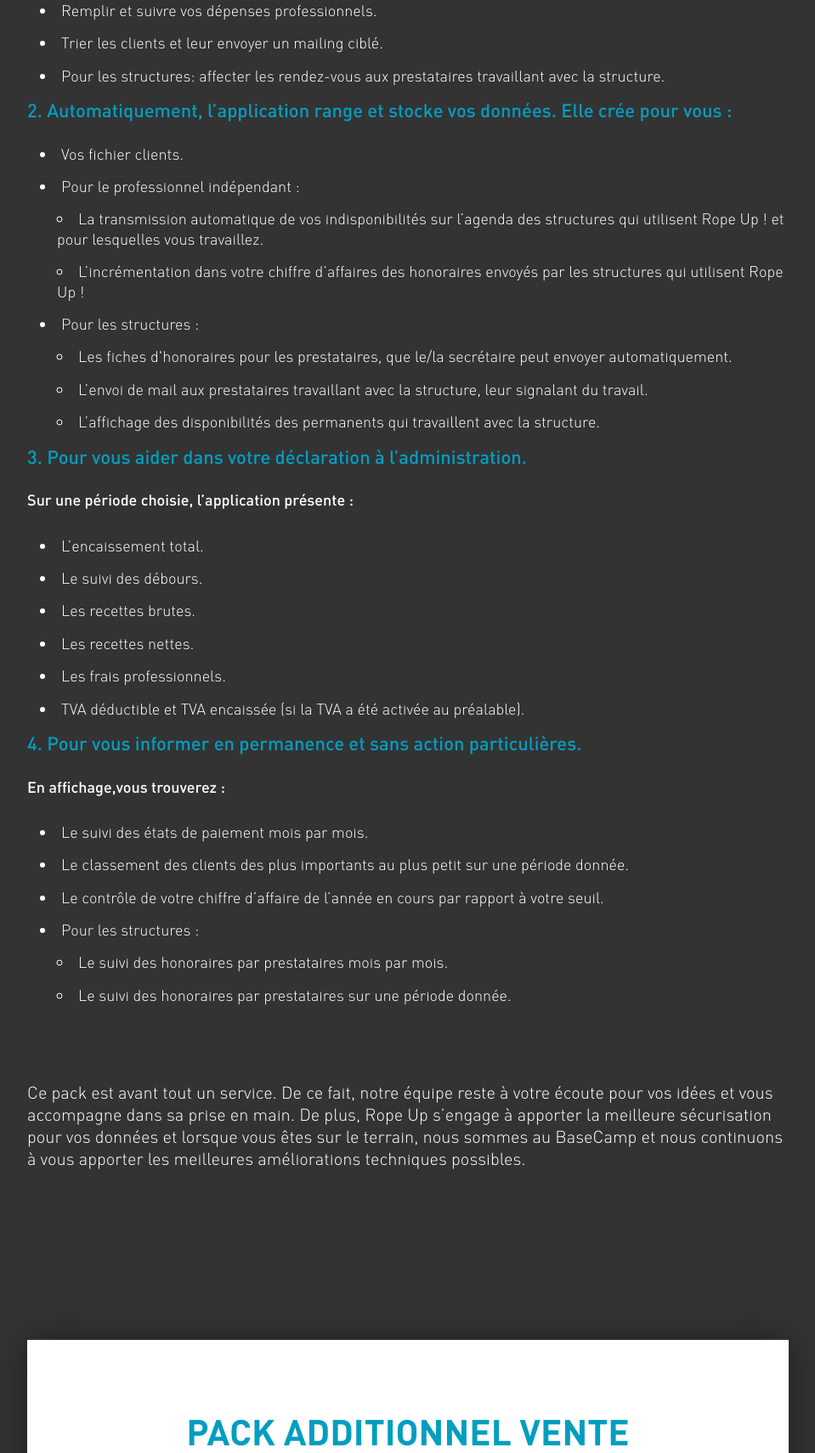
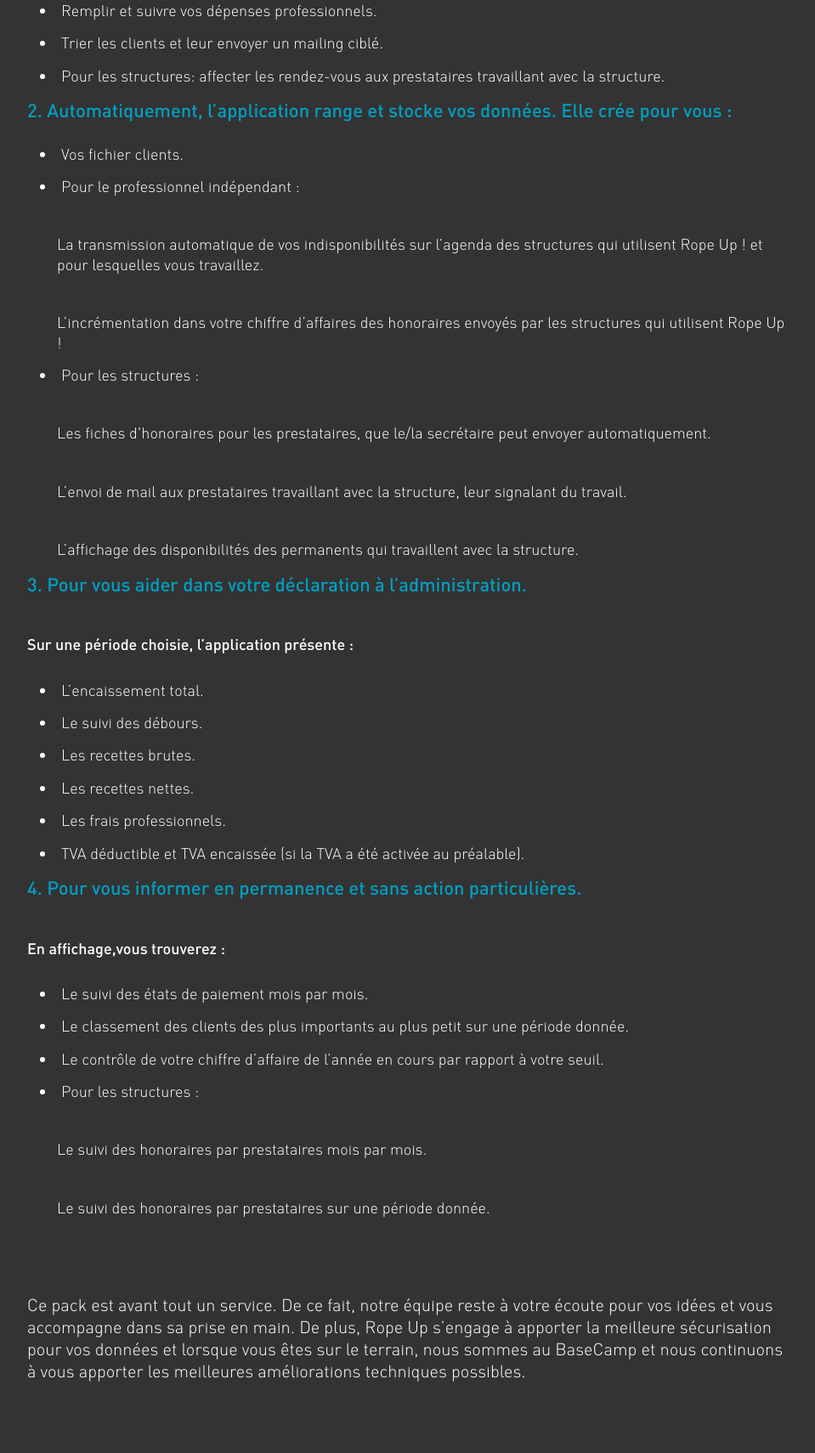
Before and after one commit to barberob/RopeUp, a PHP site: page /html/outdoor.php in a window 1280 px wide. Shown: the part 3060-4770 px from the top of the page at 85% size, without its empty margins (160-1119 px from the left). Run offline with PHP 8.4, Linux system fonts and the light colour scheme.

Commit message:
Update pack.css

```diff
--- a/css/pack.css
+++ b/css/pack.css
@@ -255,8 +255,8 @@ section#fonctionnalités ul.level_2 li
 	font-family: 'DINPro_Light';
 	font-size: 18px;
 	margin-left: 20px;
-	margin-top: 15px;
-	list-style-type: circle;
+	margin-top: 45px;
+	list-style-type: none;
 }
 section#fonctionnalités ul li
 {
@@ -276,6 +276,7 @@ section#fonctionnalités ol>li+p
 	font-family: 'DINPro_Medium';
 	font-size: 18px;
 	margin-bottom: 30px;
+	margin-top: 45px;
 }
 section#fonctionnalités ol>li+ul, ol p+ul
 {
```
